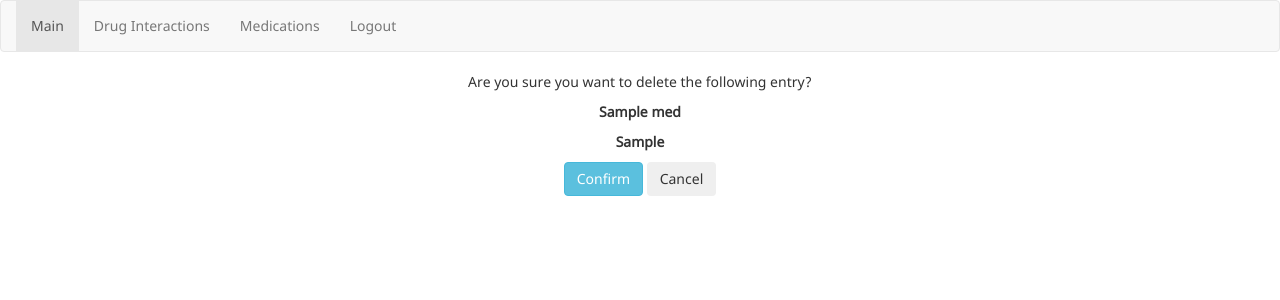
After one commit to xyang-github/Rx-Verify, a Flask app: page /med_delete/1 in a window 1280 px wide. The commit adds this page. Shown: the top 300 px of the page. Run offline with Flask 2, Linux system fonts and the light colour scheme; a user stored in the database is signed in; tables that the repository leaves empty hold one stand-in row (values such as "Sample post"); some libraries are stand-ins or nearby versions.

Commit message:
Implemented the delete feature

```diff
--- a/app/profile/forms.py
+++ b/app/profile/forms.py
@@ -35,3 +35,9 @@ class MedicationEditForm(FlaskForm):
     comment = TextAreaField("Comments", validators=[Optional()])
     update_btn = SubmitField("Update")
     cancel_btn = SubmitField("Cancel")
+
+
+class MedicationDeleteForm(FlaskForm):
+    """The form used for deleting a medication entry"""
+    confirm_btn = SubmitField("Confirm")
+    cancel_btn = SubmitField("Cancel")
--- a/app/profile/views.py
+++ b/app/profile/views.py
@@ -328,7 +328,7 @@ def active_medication_edit(active_med_id):
     start_date = result[0][3]
 
     # Need to convert date from a string to a date object before inserting into the form, which is a DateField
-    if start_date == "":
+    if start_date is None:
         medication_edit_form.start_date.data = ""
     else:
         medication_edit_form.start_date.data = datetime.strptime(result[0][3], '%Y-%m-%d').date()
@@ -338,10 +338,36 @@ def active_medication_edit(active_med_id):
     return render_template("active_med_edit.html", form=medication_edit_form, med_name=result[0][0],
                            med_dose=result[0][1])
 
-@profile.route('/med_edit/<int:active_med_id>', methods=["GET", "POST"])
+
+@profile.route('/med_delete/<int:active_med_id>', methods=["GET", "POST"])
 @login_required
 def active_medication_delete(active_med_id):
-    return render_template("main.index.html")
+    """Delete the selected medication"""
+
+    # Instantiate delete medication form into its own variable
+    delete_medication_form = MedicationDeleteForm()
+
+    # Retrieve the med name and med dose using the active_med_id, and store the results in its own variable
+    result = query_select(
+        query="SELECT med_name, med_dose FROM active_med WHERE active_med_id = (?)",
+        key=active_med_id
+    )
+    med_name = result[0][0]
+    med_dose = result[0][1]
+
+    if delete_medication_form.confirm_btn.data:
+        query_change(
+            query="DELETE FROM active_med WHERE active_med_id = (?)",
+            key=str(active_med_id)
+        )
+
+        flash("Medication entry has been deleted")
+        return redirect(url_for("profile.medmain"))
+
+    if delete_medication_form.cancel_btn.data:
+        return redirect(url_for("profile.medmain"))
+
+    return render_template("confirm_delete.html", form=delete_medication_form, med_name=med_name, med_dose=med_dose)
 
 
 @profile.route('/medication_medline/<rxcui>', methods=["GET", "POST"])
--- /dev/null
+++ b/app/templates/confirm_delete.html
@@ -0,0 +1,16 @@
+{% extends "base.html" %}
+
+{% block content %}
+    <div style="text-align: center">
+    <p>Are you sure you want to delete the following entry?</p>
+        <p><strong>{{ med_name }}</strong></p>
+        <p><strong>{{ med_dose }}</strong></p>
+        <div style="width: 100%; display: inline-block; float: left; text-align: center">
+            <form method = "POST">
+            {{ form.confirm_btn(class="btn btn-info", id="confirm_delete_btn") }}
+            {{ form.cancel_btn(class="btn btn-secondary") }}
+            </form>
+        </div>
+    </div>
+
+{% endblock %}
--- a/app/templates/med.html
+++ b/app/templates/med.html
@@ -95,13 +95,13 @@
     {% else %}
         <!-- Show medication table -->
         {{table}}
-    {% endif %}
 
-        <div class="text-right" style="margin-top: 10px;">
+                <div class="text-right" style="margin-top: 10px;">
             <a href="{{ url_for("profile.active_medication_add") }}">
                 <button type="button" class="btn btn-info">Add Medication</button>
             </a>
         </div>
+    {% endif %}
     </div>
 
 
```
Also changed, not shown: app/db/db.db.
